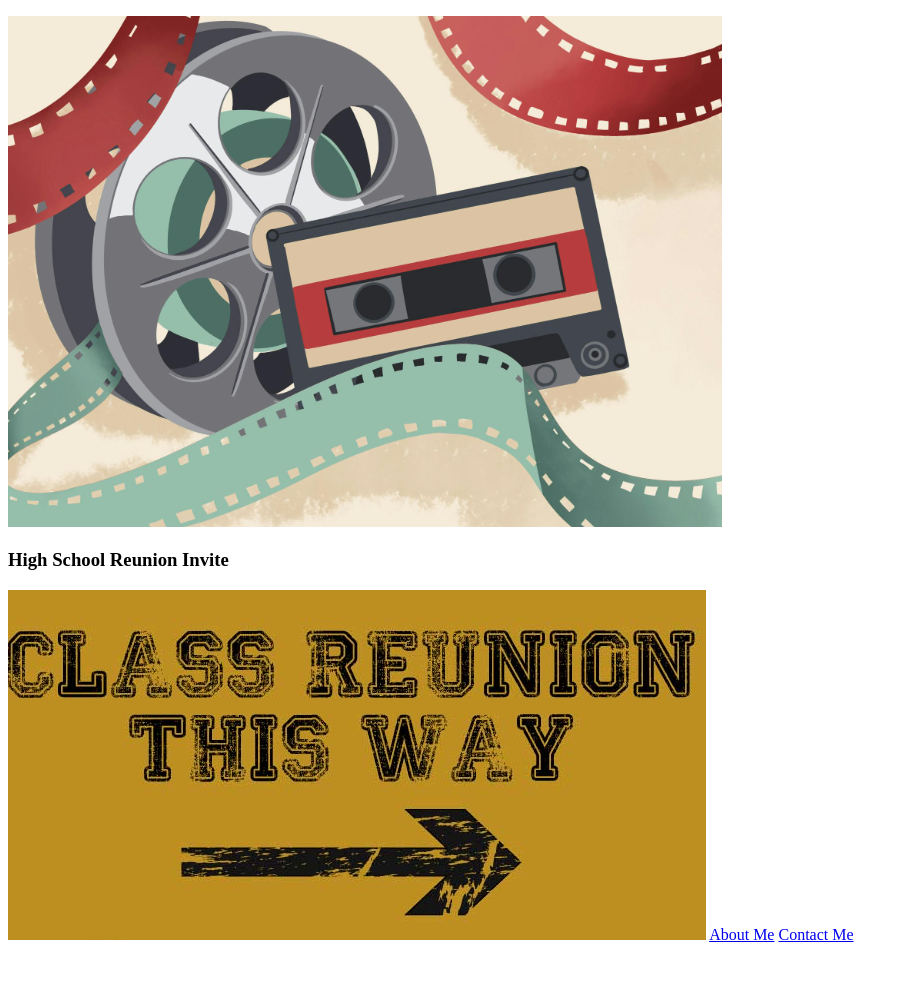
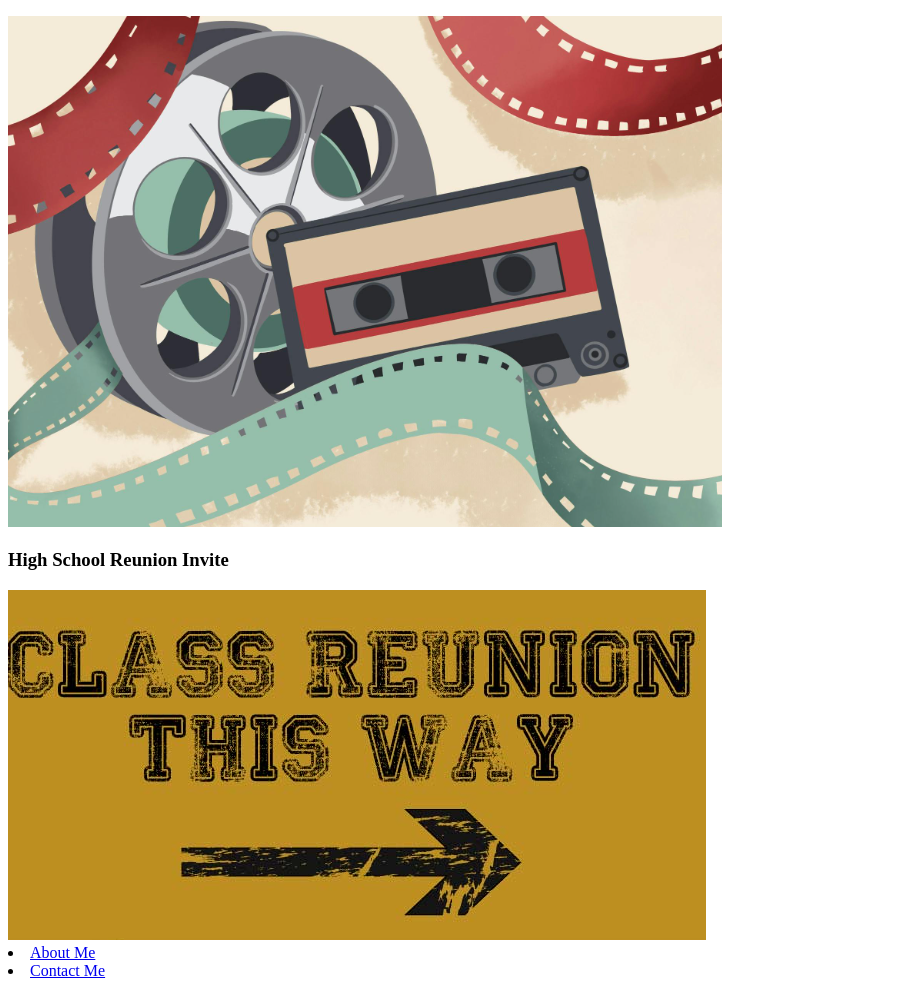
Before and after one commit to coddiec01/html-portfolio, a plain HTML site: page index.html in a window 1280 px wide. Shown: the part 105-1093 px from the top of the page, without its empty margins (0-908 px from the left). Before the commit the page ends 1057 px from the top, so only its background shows below. Drawn offline with Linux system fonts and the light colour scheme.

Commit message:
Update index.html

```diff
--- a/index.html
+++ b/index.html
@@ -31,8 +31,8 @@ https://developer.mozilla.org/en-US/docs/Web/HTML/Element/img#attr-height -->
     <h3>High School Reunion Invite</h3>
     <a href="./public/high-school-reunion-invite.html"><img src="./assets/images/High School Reunion.png" alt="Picture that says Class Reunion this way"/></a>
 
-    <a href="./public/about.html">About Me</a>
-    <a href="./public/contact.html">Contact Me</a>
+    <li><a href="./public/about.html">About Me</a></li>
+    <li><a href="./public/contact.html">Contact Me</a></li>
 
 </body>
 </html>
```
